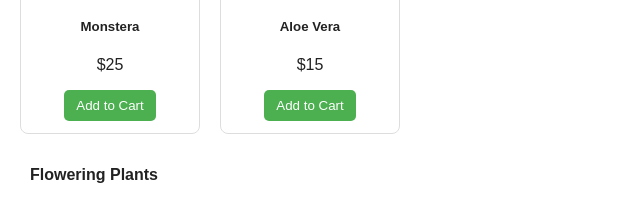
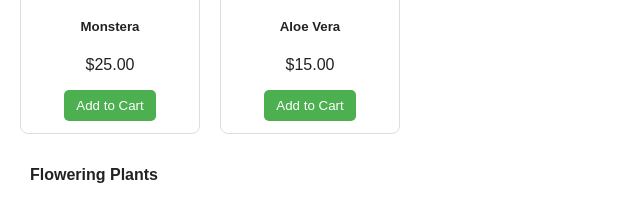
Before and after one commit to anjaliwahane/GreenLeaf_Plants-COURSERA-2, a plain HTML site: page productListing.html in a window 1280 px wide. Shown: the part 385-597 px from the top of the page, 0-640 px from the left. Drawn offline with nearby package versions, Linux system fonts and the light colour scheme.

Commit message:
Update productListing.html

```diff
--- a/productListing.html
+++ b/productListing.html
@@ -1,16 +1,14 @@
 <!DOCTYPE html>
 <html lang="en">
-
 <head>
-    <meta charset="UTF-8">
+  <meta charset="UTF-8" />
   <title>Products - GreenLeaf Plants</title>
-    <link rel="stylesheet" href="style.css">
+  <link rel="stylesheet" href="style.css" />
+  <!-- Redux CDN -->
   <script src="https://unpkg.com/redux@4.2.1/dist/redux.min.js"></script>
-    <script src="redux/reducers.js"></script>
-    <script src="redux/actions.js"></script>
+  <!-- Your app store (uses localStorage persistence) -->
   <script src="redux/store.js"></script>
 </head>
-
 <body class="products-page">
   <header>
     <h2>GreenLeaf Plants</h2>
@@ -34,12 +32,12 @@
     </div>
   </main>
 
-    <!-- Footer -->
   <footer>
     <p>Want to go back? <a href="index.html">Return to Landing Page</a></p>
   </footer>
 
   <script>
+    // PRODUCTS DATA
     const plants = [
       { id: 1, name: "Monstera", price: 25, category: "indoor", img: "Monstera.jpg" },
       { id: 2, name: "Peace Lily", price: 30, category: "flowering", img: "Peace Lily.jpg" },
@@ -49,6 +47,12 @@
       { id: 6, name: "Spider Plant", price: 18, category: "airPurifying", img: "Spider Plant.jpg" },
     ];
 
+    // Helper: check if product is already in persisted store to disable button appropriately
+    function isInCart(productId) {
+      const state = store.getState();
+      return state.cartItems.some(p => p.id === productId);
+    }
+
     function renderPlants() {
       plants.forEach(plant => {
         const container = document.getElementById(plant.category);
@@ -57,24 +61,35 @@
         div.innerHTML = `
           <img src="${plant.img}" alt="${plant.name}">
           <h5>${plant.name}</h5>
-                    <p>$${plant.price}</p>
+          <p>$${plant.price.toFixed(2)}</p>
           <button id="btn-${plant.id}">Add to Cart</button>
         `;
         container.appendChild(div);
 
-                document.getElementById(`btn-${plant.id}`).onclick = () => {
+        const btn = document.getElementById(`btn-${plant.id}`);
+        // If item already in cart, disable
+        if (isInCart(plant.id)) btn.disabled = true;
+
+        btn.onclick = () => {
+          // Dispatch action to the store
           store.dispatch({ type: "ADD_TO_CART", payload: plant });
-                    document.getElementById("cart-count").innerText = store.getState().cartItems.length;
-                    document.getElementById(`btn-${plant.id}`).disabled = true;
+          // update UI
+          document.getElementById("cart-count").innerText = store.getState().cartItems.reduce((s, it) => s + it.quantity, 0);
+          btn.disabled = true;
         };
       });
-            // Update cart icon on page load
-            document.getElementById("cart-count").innerText = store.getState().cartItems.reduce((sum, item) => sum + item.quantity, 0);
-
     }
 
+    // Render on load
     renderPlants();
+
+    // Ensure cart-count displays persisted count on load
+    document.getElementById("cart-count").innerText = store.getState().cartItems.reduce((s, it) => s + it.quantity, 0);
+
+    // Update cart-count if store updates while on this page
+    store.subscribe(() => {
+      document.getElementById("cart-count").innerText = store.getState().cartItems.reduce((s, it) => s + it.quantity, 0);
+    });
   </script>
 </body>
-
 </html>
```
Lines whose indentation alone changed are shown as unchanged.
